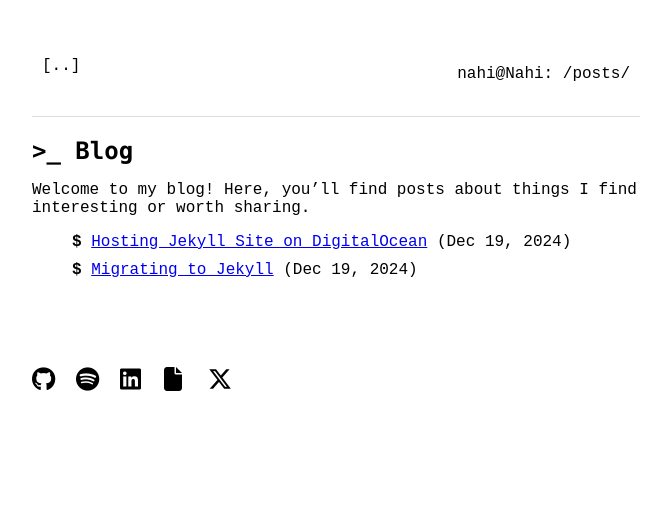
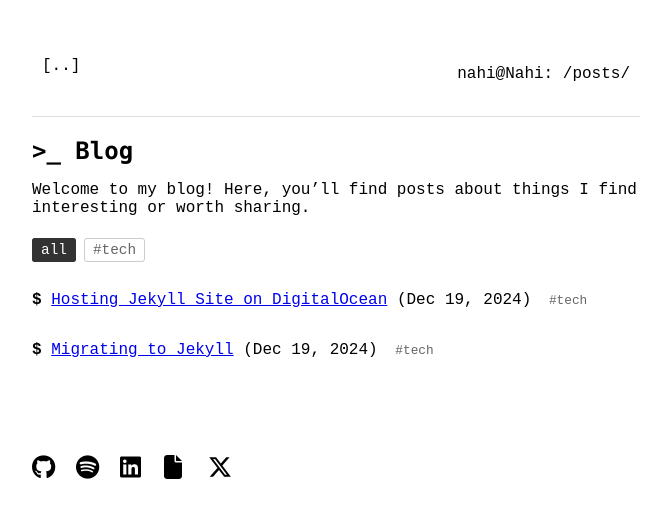
Before and after one commit to nvhiii/nahi-site, a Jekyll site: the page built from posts.md, in a window 1280 px wide. Shown: the top 518 px of the page, without its empty margins (304-971 px from the left). Built offline with Jekyll 4.4.1, drawn with Linux system fonts in a browser that asks for light colours.

Commit message:
cool stuff, blog ui reworked + added scripts for filtering topics

```diff
--- a/_config.yml
+++ b/_config.yml
@@ -72,3 +72,5 @@ kramdown:
 gems:
   - jekyll-feed
   - kramdown-parser-gfm
+
+permalink: /posts/:title/ # Ensures posts have the desired URL structure
--- a/_posts/2024-12-19-Hosting-Jekyll-DigitalOcean.md
+++ b/_posts/2024-12-19-Hosting-Jekyll-DigitalOcean.md
@@ -1,6 +1,7 @@
 ---
 layout: post
 title: "Hosting Jekyll Site on DigitalOcean"
+tags: [tech]
 date: 2024-12-19 12:54:36 +0000
 ---
 
--- a/_posts/2024-12-19-Migrating-my-site.md
+++ b/_posts/2024-12-19-Migrating-my-site.md
@@ -2,6 +2,7 @@
 layout: post
 title: "Migrating to Jekyll"
 date: 2024-12-19 10:00:00 +0000
+tags: [tech]
 footnotes:
   - "[Reddit Thread](https://www.reddit.com/r/webdev/comments/nr3gsb/what_are_your_thoughts_on_hugo_jekyll/)"
   - "[Hacked Jekyll Theme](https://github.com/piazzai/hacked-jekyll)"
--- a/assets/css/style.css
+++ b/assets/css/style.css
@@ -448,3 +448,65 @@ br {
   padding-top: 16px;
   border-top: 1px solid #e1e4e8;
 }
+
+/* Tags filter styling */
+.tags-filter {
+  margin: 1.5rem 0;
+  display: flex;
+  flex-wrap: wrap;
+  gap: 0.5rem;
+}
+
+.tag-item {
+  display: inline-block;
+}
+
+.tag-item a {
+  padding: 0.2rem 0.5rem;
+  font-family: "Courier New", Courier, monospace;
+  font-size: 0.9rem;
+  color: #666;
+  text-decoration: none;
+  border: 1px solid #ccc;
+  border-radius: 3px;
+  transition: all 0.2s ease;
+}
+
+.tag-item.active a {
+  background: #333;
+  color: white;
+  border-color: #333;
+}
+
+.tag-item a:hover {
+  background: #f0f0f0;
+  color: #333;
+  text-decoration: none;
+}
+
+.tag-item.active a:hover {
+  background: #333;
+  color: white;
+}
+
+/* Post list styling */
+.post-list {
+  list-style: none;
+  padding: 0;
+}
+
+.post-item {
+  margin-bottom: 1rem;
+  padding: 0.5rem 0;
+}
+
+.post-tags {
+  display: inline-flex;
+  gap: 0.5rem;
+  margin-left: 0.5rem;
+}
+
+.tag-label {
+  font-size: 0.8rem;
+  color: #666;
+}
--- a/posts.md
+++ b/posts.md
@@ -8,11 +8,58 @@ permalink: /posts/
 
 Welcome to my blog! Here, you'll find posts about things I find interesting or worth sharing.
 
-<ul>
+<div class="tags-filter">
+  <span class="tag-item {% if page.tag == nil %}active{% endif %}">
+    <a href="{{ '/posts/' | relative_url }}" data-tag="all">all</a>
+  </span>
+  {% assign tags = site.posts | map: 'tags' | compact | flatten | uniq | sort %}
+  {% for tag in tags %}
+    <span class="tag-item">
+      <a href="#" data-tag="{{ tag }}">#{{ tag }}</a>
+    </span>
+  {% endfor %}
+</div>
+
+<ul class="post-list">
   {% for post in site.posts %}
-    <li>
-      <a href="{{ post.url | relative_url }}">{{ post.title }}</a>
+    <li class="post-item" data-tags="{{ post.tags | join: ' ' }}">
+      <a href="{{ site.baseurl }}{{ post.url }}">{{ post.title }}</a>
       <span class="subitem">({{ post.date | date: "%b %d, %Y" }})</span>
+      {% if post.tags %}
+        <div class="post-tags">
+          {% for tag in post.tags %}
+            <span class="tag-label">#{{ tag }}</span>
+          {% endfor %}
+        </div>
+      {% endif %}
     </li>
   {% endfor %}
 </ul>
+
+<script>
+document.addEventListener('DOMContentLoaded', function() {
+  const tagLinks = document.querySelectorAll('.tag-item a');
+  const posts = document.querySelectorAll('.post-item');
+
+  tagLinks.forEach(link => {
+    link.addEventListener('click', function(e) {
+      e.preventDefault();
+      const selectedTag = this.getAttribute('data-tag');
+
+      // Update active state of tag links
+      tagLinks.forEach(tl => tl.parentElement.classList.remove('active'));
+      this.parentElement.classList.add('active');
+
+      // Show/hide posts based on selected tag
+      posts.forEach(post => {
+        if (selectedTag === 'all') {
+          post.style.display = '';
+        } else {
+          const postTags = post.getAttribute('data-tags').split(' ');
+          post.style.display = postTags.includes(selectedTag) ? '' : 'none';
+        }
+      });
+    });
+  });
+});
+</script>
```
